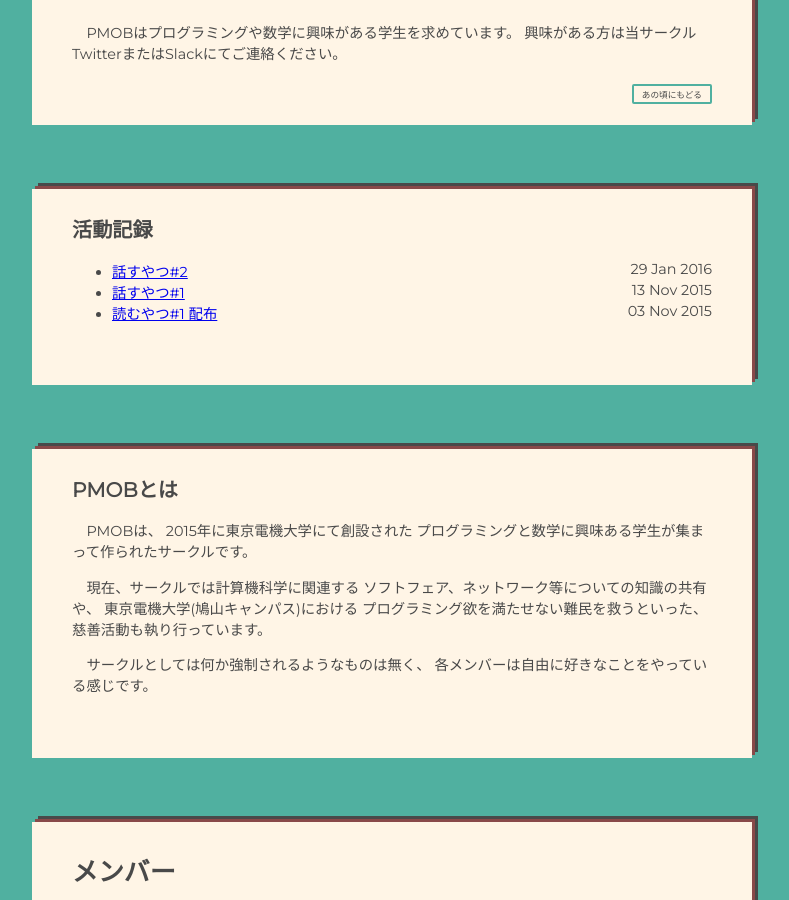
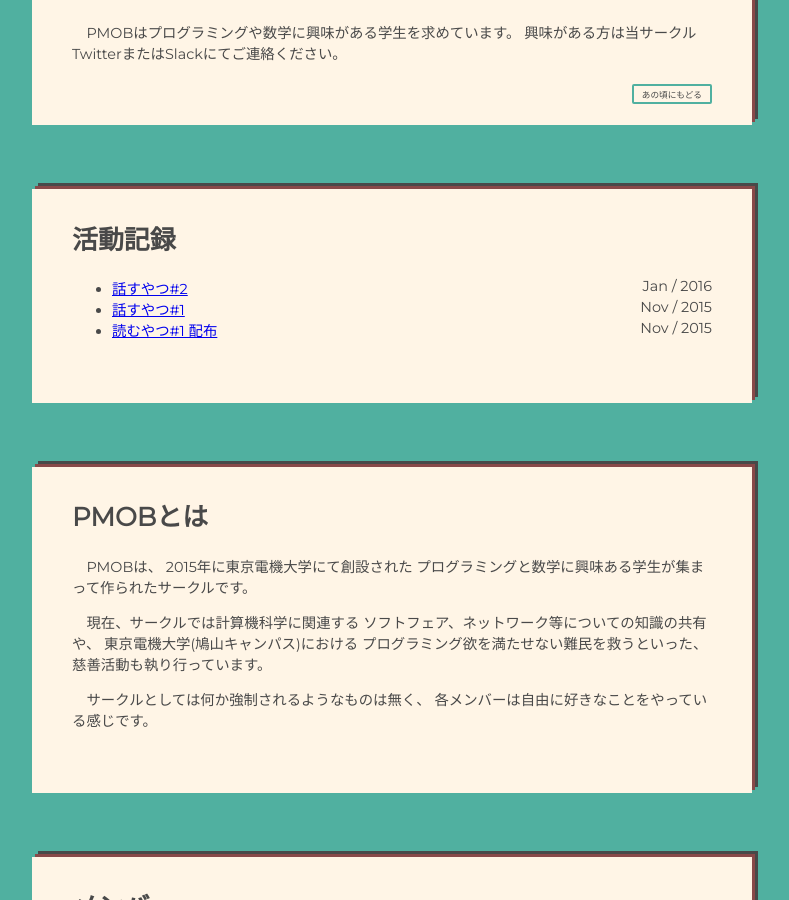
Before and after one commit to falcao0168/PMOB.github.io, a Jekyll site: the page built from index.html, in a window 1280 px wide and 900 px high, scrolled down 688 px. Shown: the whole window, without its empty margins (248-1037 px from the left). Built offline with Jekyll 4.4.1, drawn with Linux system fonts in a browser that asks for light colours; the list of posts is cut into pages by our own code.

Commit message:
:modify: sectionマークアップの変更

```diff
--- a/index.html
+++ b/index.html
@@ -54,18 +54,18 @@
 		{% endfor %}
 </section>
 <section id="history">
-	<h2>活動記録</h2>
+	<h1>活動記録</h1>
 	<ul>
 		{% for post in site.posts limit:7 %}
 		{% capture post_date %}{{ post.date | date: "%Y%m%d" }}{% endcapture %}
 		{% if post_date < TODAY %}
-		<li><time>{{ post.date | date_to_string }}</time><a href="{{ post.url }}">{{ post.title }}</a></li>
+		<li><a href="{{ post.url }}">{{ post.title }}</a><time>{{ post.date | date: "%b / %Y" }}</time></li>
 		{% endif %}
 		{% endfor %}
 	</ul>
 </section>
 <section id="about">
-	<h2>PMOBとは</h2>
+	<h1>PMOBとは</h1>
 	<p>
 	PMOBは、
 	2015年に東京電機大学にて創設された
@@ -83,7 +83,7 @@
 	各メンバーは自由に好きなことをやっている感じです。
 	</p>
 </section>
-<section id="member">
+<section id="members">
 	<h1>メンバー</h1>
 	<table>
 		<thead>
@@ -100,10 +100,10 @@
 				<td>{{ member.message }}</td>
 				<td>
 					{% if member.github != null %}
-					<a href="https://github.com/{{ member.github }}"><img alt="github" src="assets/images/GitHub-Mark-32px.png" class="icon"></a>
+					<a href="https://github.com/{{ member.github }}"><img alt="github" src="assets/images/GitHub-Mark-32px.png" class="linkicon"></a>
 					{% endif %}
 					{% if member.twitter != null %}
-					<a href="https://twitter.com/{{ member.twitter }}"><img alt="github" src="assets/images/TwitterLogo.png" class="icon"></a>
+					<a href="https://twitter.com/{{ member.twitter }}"><img alt="github" src="assets/images/TwitterLogo.png" class="linkicon"></a>
 					{% endif %}
 				</td>
 			</tr>
@@ -112,7 +112,7 @@
 	</table>
 </section>
 <section id="works">
-	<h2>つくったの</h2>
+	<h1>つくったの</h1>
 	<ul>
 		<li><a href="yomuyatu/">読むやつ</a></li>
 		<li><a href="https://github.com/PMOB">Organization on GitHub</a></li>
```
